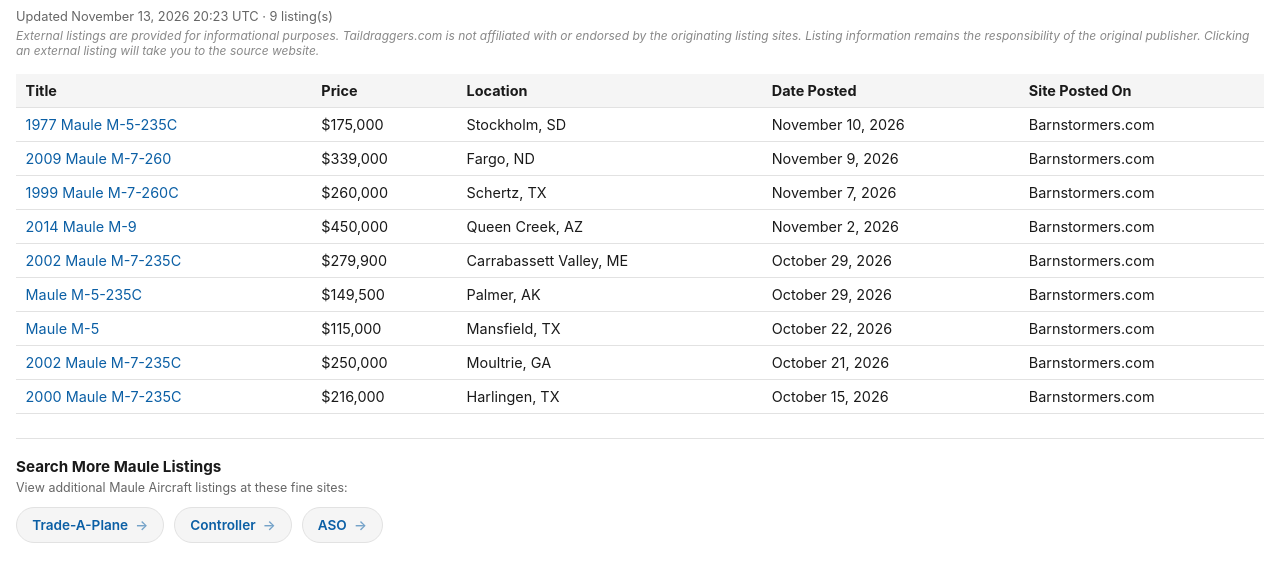
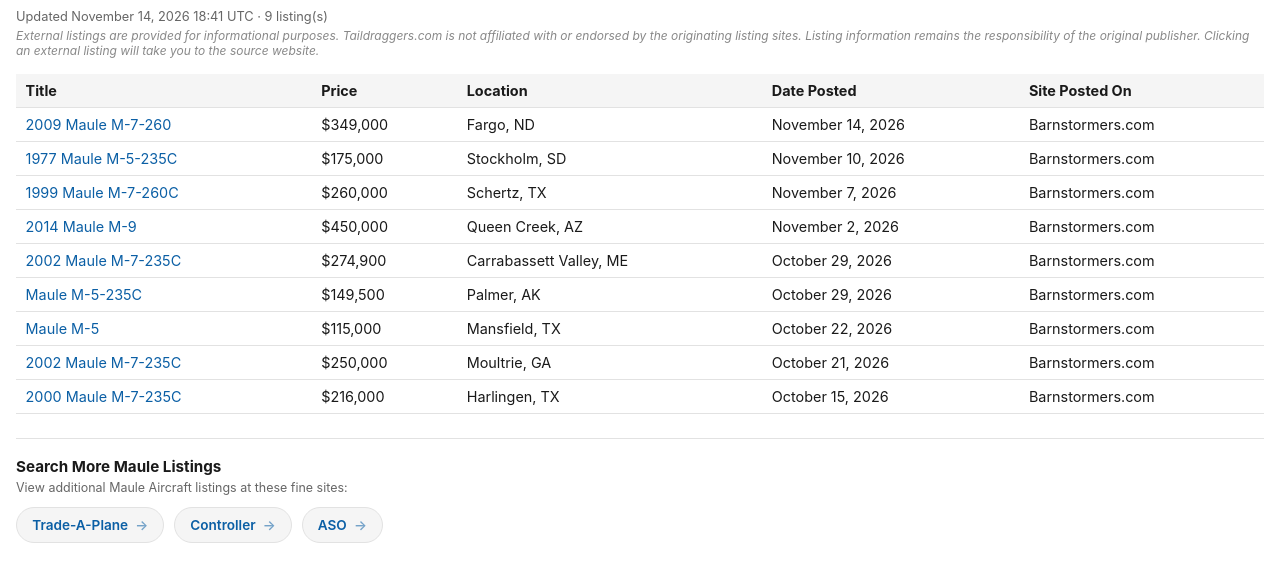
Before and after one commit to taildraggers/maule, a plain HTML site: page docs/index.html in a window 1280 px wide. Shown: the part 43-624 px from the top of the page. Drawn offline with Linux system fonts and the light colour scheme.

Commit message:
Update Maule listings (2026-11-14)

```diff
--- a/docs/index.html
+++ b/docs/index.html
@@ -76,18 +76,18 @@
 </head>
 <body>
   <h1>Other Maule Ads on the Web</h1>
-  <div class="updated">Updated November 13, 2026 20:23 UTC &middot; 9 listing(s)</div>
+  <div class="updated">Updated November 14, 2026 18:41 UTC &middot; 9 listing(s)</div>
   <div class="disclaimer">External listings are provided for informational purposes. Taildraggers.com is not affiliated with or endorsed by the originating listing sites. Listing information remains the responsibility of the original publisher. Clicking an external listing will take you to the source website.</div>
   <table>
     <thead>
       <tr><th>Title</th><th>Price</th><th>Location</th><th>Date Posted</th><th>Site Posted On</th></tr>
     </thead>
     <tbody>
+        <tr><td><a href="https://www.barnstormers.com/classified-2077801-2009-Maule-M7-260-TTSN-990.html" target="_blank" rel="noopener noreferrer">2009 Maule M-7-260</a></td><td>$349,000</td><td>Fargo, ND</td><td>November 14, 2026</td><td>Barnstormers.com</td></tr>
         <tr><td><a href="https://www.barnstormers.com/classified-2077784-1977-Maule-M5-235C.html" target="_blank" rel="noopener noreferrer">1977 Maule M-5-235C</a></td><td>$175,000</td><td>Stockholm, SD</td><td>November 10, 2026</td><td>Barnstormers.com</td></tr>
-        <tr><td><a href="https://www.barnstormers.com/classified-2077801-2009-Maule-M7-260-TTSN-990.html" target="_blank" rel="noopener noreferrer">2009 Maule M-7-260</a></td><td>$339,000</td><td>Fargo, ND</td><td>November 9, 2026</td><td>Barnstormers.com</td></tr>
         <tr><td><a href="https://www.barnstormers.com/classified-2058435-1999-Maule-M-7-260C.html" target="_blank" rel="noopener noreferrer">1999 Maule M-7-260C</a></td><td>$260,000</td><td>Schertz, TX</td><td>November 7, 2026</td><td>Barnstormers.com</td></tr>
         <tr><td><a href="https://www.barnstormers.com/classified-2081544-2014-Maule-M9.html" target="_blank" rel="noopener noreferrer">2014 Maule M-9</a></td><td>$450,000</td><td>Queen Creek, AZ</td><td>November 2, 2026</td><td>Barnstormers.com</td></tr>
-        <tr><td><a href="https://www.barnstormers.com/classified-2080783-2002-Maule-M-7-235C.html" target="_blank" rel="noopener noreferrer">2002 Maule M-7-235C</a></td><td>$279,900</td><td>Carrabassett Valley, ME</td><td>October 29, 2026</td><td>Barnstormers.com</td></tr>
+        <tr><td><a href="https://www.barnstormers.com/classified-2080783-2002-Maule-M-7-235C.html" target="_blank" rel="noopener noreferrer">2002 Maule M-7-235C</a></td><td>$274,900</td><td>Carrabassett Valley, ME</td><td>October 29, 2026</td><td>Barnstormers.com</td></tr>
         <tr><td><a href="https://www.barnstormers.com/classified-2080906-Maule-M5-235C.html" target="_blank" rel="noopener noreferrer">Maule M-5-235C</a></td><td>$149,500</td><td>Palmer, AK</td><td>October 29, 2026</td><td>Barnstormers.com</td></tr>
         <tr><td><a href="https://www.barnstormers.com/classified-2079695-Maule-M5-210TC-Turbocharged.html" target="_blank" rel="noopener noreferrer">Maule M-5</a></td><td>$115,000</td><td>Mansfield, TX</td><td>October 22, 2026</td><td>Barnstormers.com</td></tr>
         <tr><td><a href="https://www.barnstormers.com/classified-2074521-2002-MAULE-M-7-235C.html" target="_blank" rel="noopener noreferrer">2002 Maule M-7-235C</a></td><td>$250,000</td><td>Moultrie, GA</td><td>October 21, 2026</td><td>Barnstormers.com</td></tr>
```
